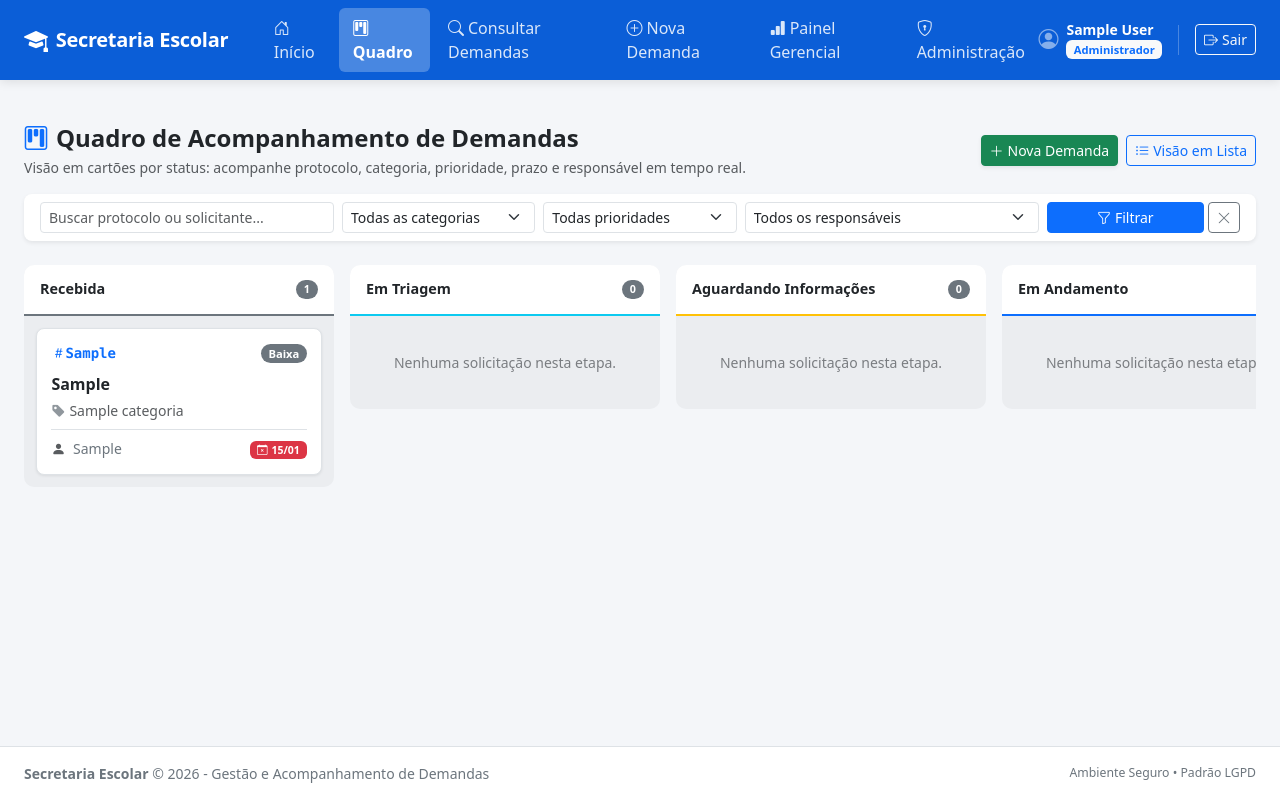
After one commit to joaoguilherme01-max/projeto-integrador-secretaria, a Django app: page /quadro/ in a window 1280 px wide. The commit adds this page. Run offline with Django 5.2, Linux system fonts and the light colour scheme; a user stored in the database is signed in; tables that the repository leaves empty hold one stand-in row (values such as "Sample post").

Commit message:
feat: add services, views, URLs, templates, and tests for secretariat module

```diff
--- a/secretaria/templates/secretaria/base.html
+++ b/secretaria/templates/secretaria/base.html
@@ -112,6 +112,11 @@
                             </a>
                         </li>
                         <li class="nav-item">
+                            <a class="nav-link {% if request.resolver_match.url_name == 'quadro_kanban' %}active{% endif %}" href="{% url 'secretaria:quadro_kanban' %}">
+                                <i class="bi bi-kanban me-1"></i>Quadro
+                            </a>
+                        </li>
+                        <li class="nav-item">
                             <a class="nav-link {% if request.resolver_match.url_name == 'lista_demandas' %}active{% endif %}" href="{% url 'secretaria:lista_demandas' %}">
                                 <i class="bi bi-search me-1"></i>Consultar Demandas
                             </a>
--- a/secretaria/templates/secretaria/index.html
+++ b/secretaria/templates/secretaria/index.html
@@ -10,6 +10,9 @@
         <p class="text-muted small mb-0">Acompanhe os principais indicadores e o andamento dos pedidos da secretaria em tempo real.</p>
     </div>
     <div class="d-flex gap-2">
+        <a href="{% url 'secretaria:quadro_kanban' %}" class="btn btn-outline-primary shadow-sm">
+            <i class="bi bi-kanban me-1"></i>Ver no Quadro
+        </a>
         <a href="{% url 'secretaria:criar_demanda' %}" class="btn btn-success shadow-sm">
             <i class="bi bi-plus-lg me-1"></i>Nova Solicitação
         </a>
--- /dev/null
+++ b/secretaria/templates/secretaria/quadro_kanban.html
@@ -0,0 +1,208 @@
+{% extends 'secretaria/base.html' %}
+
+{% block title %}Quadro de Acompanhamento (Kanban) - Secretaria Escolar{% endblock %}
+
+{% block extra_head %}
+<style>
+    .kanban-board {
+        display: flex;
+        gap: 1rem;
+        overflow-x: auto;
+        padding-bottom: 1.5rem;
+        align-items: flex-start;
+    }
+
+    .kanban-column {
+        flex: 0 0 310px;
+        max-width: 310px;
+        background-color: #ebedf0;
+        border-radius: 10px;
+        display: flex;
+        flex-direction: column;
+        max-height: calc(100vh - 220px);
+    }
+
+    .kanban-header {
+        padding: 0.85rem 1rem;
+        font-weight: 600;
+        font-size: 0.9rem;
+        border-top-left-radius: 10px;
+        border-top-right-radius: 10px;
+        display: flex;
+        justify-content: space-between;
+        align-items: center;
+        background-color: #ffffff;
+        border-bottom: 2px solid transparent;
+    }
+
+    .kanban-cards-container {
+        padding: 0.75rem;
+        overflow-y: auto;
+        display: flex;
+        flex-direction: column;
+        gap: 0.75rem;
+    }
+
+    /* Cartão individual da demanda */
+    .demanda-card {
+        background-color: #ffffff;
+        border-radius: 8px;
+        padding: 0.9rem;
+        box-shadow: 0 1px 3px rgba(0, 0, 0, 0.08);
+        border: 1px solid #dee2e6;
+        transition: transform 0.15s ease, box-shadow 0.15s ease;
+        text-decoration: none;
+        color: inherit;
+        display: block;
+    }
+
+    .demanda-card:hover {
+        transform: translateY(-2px);
+        box-shadow: 0 4px 10px rgba(0, 0, 0, 0.12);
+        color: inherit;
+    }
+
+    .border-col-RECEBIDA { border-bottom-color: #6c757d; }
+    .border-col-TRIAGEM { border-bottom-color: #0dcaf0; }
+    .border-col-AGUARDANDO_INFO { border-bottom-color: #ffc107; }
+    .border-col-EM_ANDAMENTO { border-bottom-color: #0d6efd; }
+    .border-col-EM_VALIDACAO { border-bottom-color: #6f42c1; }
+    .border-col-CONCLUIDA { border-bottom-color: #198754; }
+    .border-col-CANCELADA { border-bottom-color: #212529; }
+</style>
+{% endblock %}
+
+{% block content %}
+<!-- Cabeçalho do Quadro e Ações Rápidas -->
+<div class="d-flex flex-column flex-md-row justify-content-between align-items-md-center mb-3 gap-2">
+    <div>
+        <h4 class="fw-bold mb-1"><i class="bi bi-kanban me-2 text-primary"></i>Quadro de Acompanhamento de Demandas</h4>
+        <p class="text-muted small mb-0">Visão em cartões por status: acompanhe protocolo, categoria, prioridade, prazo e responsável em tempo real.</p>
+    </div>
+    <div class="d-flex gap-2">
+        <a href="{% url 'secretaria:criar_demanda' %}" class="btn btn-success btn-sm shadow-sm">
+            <i class="bi bi-plus-lg me-1"></i>Nova Demanda
+        </a>
+        <a href="{% url 'secretaria:lista_demandas' %}" class="btn btn-outline-primary btn-sm">
+            <i class="bi bi-list-ul me-1"></i>Visão em Lista
+        </a>
+    </div>
+</div>
+
+<!-- Barra de Filtros Rápida do Quadro -->
+<div class="card border-0 shadow-sm rounded-3 mb-4">
+    <div class="card-body py-2 px-3">
+        <form method="GET" action="{% url 'secretaria:quadro_kanban' %}" class="row g-2 align-items-center">
+            <div class="col-12 col-md-3">
+                <input type="text" name="busca" class="form-control form-control-sm" placeholder="Buscar protocolo ou solicitante..." value="{{ filtros.busca }}">
+            </div>
+            <div class="col-6 col-md-2">
+                <select name="categoria" class="form-select form-select-sm">
+                    <option value="">Todas as categorias</option>
+                    {% for cat in categorias %}
+                    <option value="{{ cat.id }}" {% if filtros.categoria == cat.id|stringformat:"s" %}selected{% endif %}>{{ cat.nome }}</option>
+                    {% endfor %}
+                </select>
+            </div>
+            <div class="col-6 col-md-2">
+                <select name="prioridade" class="form-select form-select-sm">
+                    <option value="">Todas prioridades</option>
+                    {% for val, label in prioridade_choices %}
+                    <option value="{{ val }}" {% if filtros.prioridade == val %}selected{% endif %}>{{ label }}</option>
+                    {% endfor %}
+                </select>
+            </div>
+            <div class="col-6 col-md-3">
+                <select name="responsavel" class="form-select form-select-sm">
+                    <option value="">Todos os responsáveis</option>
+                    <option value="sem_responsavel" {% if filtros.responsavel == 'sem_responsavel' %}selected{% endif %}>[Não atribuído]</option>
+                    {% for user in responsaveis %}
+                    <option value="{{ user.id }}" {% if filtros.responsavel == user.id|stringformat:"s" %}selected{% endif %}>
+                        {{ user.get_full_name|default:user.username }}
+                    </option>
+                    {% endfor %}
+                </select>
+            </div>
+            <div class="col-6 col-md-2 d-flex gap-1">
+                <button type="submit" class="btn btn-primary btn-sm w-100"><i class="bi bi-funnel me-1"></i>Filtrar</button>
+                <a href="{% url 'secretaria:quadro_kanban' %}" class="btn btn-outline-secondary btn-sm" title="Limpar"><i class="bi bi-x-lg"></i></a>
+            </div>
+        </form>
+    </div>
+</div>
+
+<!-- QUADRO KANBAN (COLUNAS DE STATUS) -->
+<div class="kanban-board">
+    {% for col in colunas %}
+    <div class="kanban-column">
+        <!-- Cabeçalho da Coluna com o Status -->
+        <div class="kanban-header border-col-{{ col.status }}">
+            <span class="text-truncate">{{ col.titulo }}</span>
+            <span class="badge bg-secondary rounded-pill px-2 py-1">{{ col.total }}</span>
+        </div>
+
+        <!-- Lista de Cartões da Coluna -->
+        <div class="kanban-cards-container">
+            {% for dem in col.demandas %}
+            <a href="{% url 'secretaria:detalhe_demanda' dem.protocolo %}" class="demanda-card">
+                <!-- 1. Protocolo e 2. Status / Prioridade -->
+                <div class="d-flex justify-content-between align-items-center mb-2">
+                    <span class="fw-bold text-primary font-monospace small">
+                        <i class="bi bi-hash"></i>{{ dem.protocolo }}
+                    </span>
+                    <!-- 3. Prioridade -->
+                    <span class="badge badge-prioridade-{{ dem.prioridade }} rounded-pill" style="font-size: 0.7rem;">
+                        {{ dem.get_prioridade_display }}
+                    </span>
+                </div>
+
+                <!-- Solicitante -->
+                <div class="fw-semibold text-dark text-truncate mb-1" title="{{ dem.solicitante }}">
+                    {{ dem.solicitante }}
+                </div>
+
+                <!-- 4. Tipo de Solicitação (Categoria) -->
+                <div class="small text-muted mb-2">
+                    <i class="bi bi-tag-fill me-1 text-secondary opacity-75"></i>{{ dem.categoria.nome }}
+                </div>
+
+                <!-- Linha Inferior: 5. Prazo e 6. Responsável -->
+                <div class="pt-2 border-top d-flex justify-content-between align-items-center small">
+                    <!-- Responsável -->
+                    <div class="text-truncate me-2" title="Responsável: {{ dem.responsavel.get_full_name|default:dem.responsavel.username|default:'Não atribuído' }}">
+                        {% if dem.responsavel %}
+                            <i class="bi bi-person-fill text-muted me-1"></i>
+                            <span class="text-secondary">{{ dem.responsavel.first_name|default:dem.responsavel.username }}</span>
+                        {% else %}
+                            <span class="badge bg-light text-danger border" style="font-size: 0.68rem;">Sem resp.</span>
+                        {% endif %}
+                    </div>
+
+                    <!-- Prazo -->
+                    <div>
+                        {% if dem.prazo %}
+                            {% if dem.status != 'CONCLUIDA' and dem.status != 'CANCELADA' and dem.prazo < hoje %}
+                                <span class="badge bg-danger text-white" title="Prazo vencido!">
+                                    <i class="bi bi-calendar-x me-1"></i>{{ dem.prazo|date:"d/m" }}
+                                </span>
+                            {% else %}
+                                <span class="text-muted" title="Prazo de entrega">
+                                    <i class="bi bi-calendar-check me-1"></i>{{ dem.prazo|date:"d/m" }}
+                                </span>
+                            {% endif %}
+                        {% else %}
+                            <span class="text-muted" style="font-size: 0.75rem;">Sem prazo</span>
+                        {% endif %}
+                    </div>
+                </div>
+            </a>
+            {% empty %}
+            <div class="text-center text-muted small py-4 opacity-75">
+                Nenhuma solicitação nesta etapa.
+            </div>
+            {% endfor %}
+        </div>
+    </div>
+    {% endfor %}
+</div>
+{% endblock %}
--- a/secretaria/urls.py
+++ b/secretaria/urls.py
@@ -10,6 +10,7 @@ urlpatterns = [
 
     # Páginas internas protegidas
     path('', views.index_view, name='index'),
+    path('quadro/', views.quadro_kanban, name='quadro_kanban'),
     path('demandas/', views.lista_demandas, name='lista_demandas'),
     path('demandas/nova/', views.criar_demanda, name='criar_demanda'),
     path('demandas/<str:protocolo>/', views.detalhe_demanda, name='detalhe_demanda'),
--- a/secretaria/views.py
+++ b/secretaria/views.py
@@ -6,9 +6,10 @@ from django.contrib.auth.decorators import login_required
 from django.contrib.auth import authenticate, login, logout
 from django.contrib.auth.forms import AuthenticationForm
 from django.contrib import messages
+from django.utils import timezone
 from .models import Demanda, Categoria, Historico
 from .forms import DemandaForm
-from .services import obter_indicadores_gestao, listar_demandas_filtradas, obter_dados_tela_inicial
+from .services import obter_indicadores_gestao, listar_demandas_filtradas, obter_dados_tela_inicial, obter_quadro_kanban
 from .decorators import perfil_necessario
 
 
@@ -173,3 +174,36 @@ def api_indicadores(request):
     """
     indicadores = obter_indicadores_gestao()
     return JsonResponse(indicadores)
+
+
+
+@login_required
+def quadro_kanban(request):
+    """
+    Exibe as solicitações organizadas visualmente em quadro no modelo Kanban.
+    Permite filtrar o quadro por responsável, categoria, prioridade ou termo de busca.
+    Cada cartão exibe: protocolo, tipo de solicitação, prioridade, prazo, responsável e status.
+    """
+    filtros = {
+        'busca': request.GET.get('busca', ''),
+        'responsavel': request.GET.get('responsavel', ''),
+        'categoria': request.GET.get('categoria', ''),
+        'prioridade': request.GET.get('prioridade', ''),
+        'data_inicio': request.GET.get('data_inicio', ''),
+        'data_fim': request.GET.get('data_fim', ''),
+    }
+
+    colunas = obter_quadro_kanban(filtros)
+    categorias = Categoria.objects.filter(ativa=True).order_by('nome')
+    responsaveis = User.objects.filter(is_active=True).order_by('first_name', 'username')
+
+    context = {
+        'colunas': colunas,
+        'categorias': categorias,
+        'responsaveis': responsaveis,
+        'prioridade_choices': Demanda.PRIORIDADE_CHOICES,
+        'filtros': filtros,
+        'hoje': timezone.now().date(),
+        'perfil_usuario': getattr(request.user, 'perfil', None),
+    }
+    return render(request, 'secretaria/quadro_kanban.html', context)
```
Also changed, not shown: secretaria/services.py (+35 -0 lines), secretaria/tests.py (+38 -0 lines).
